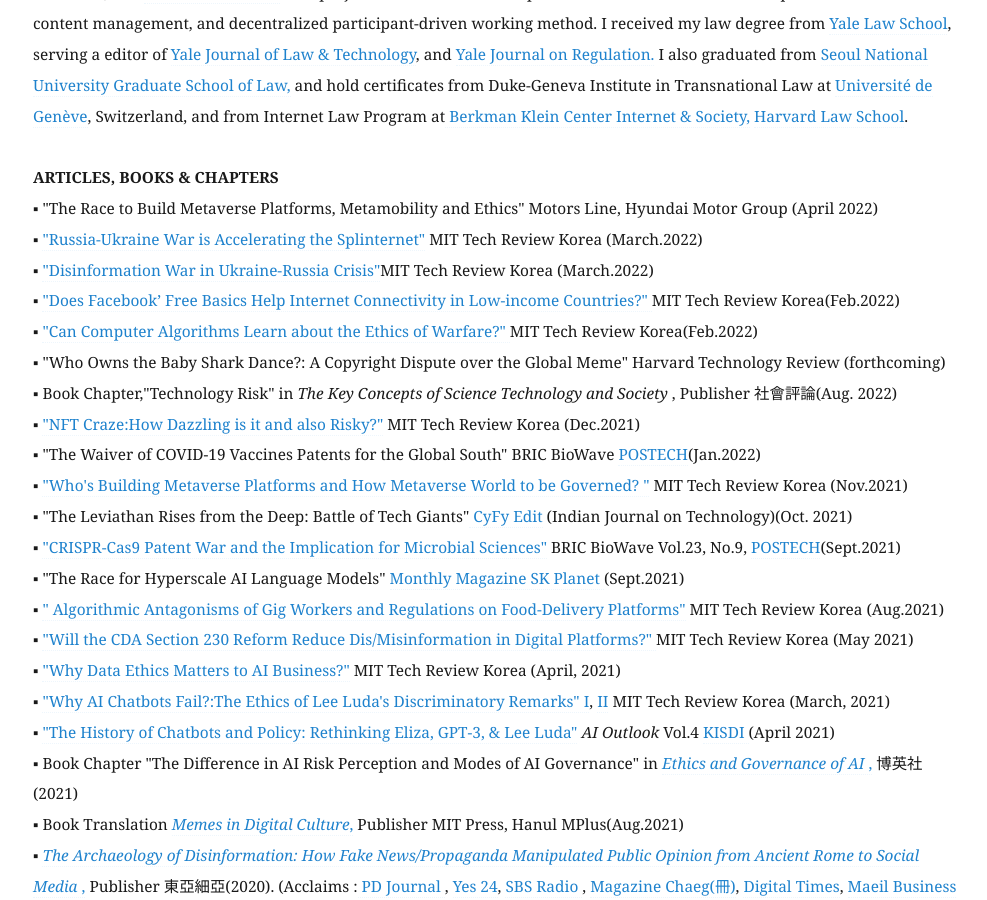
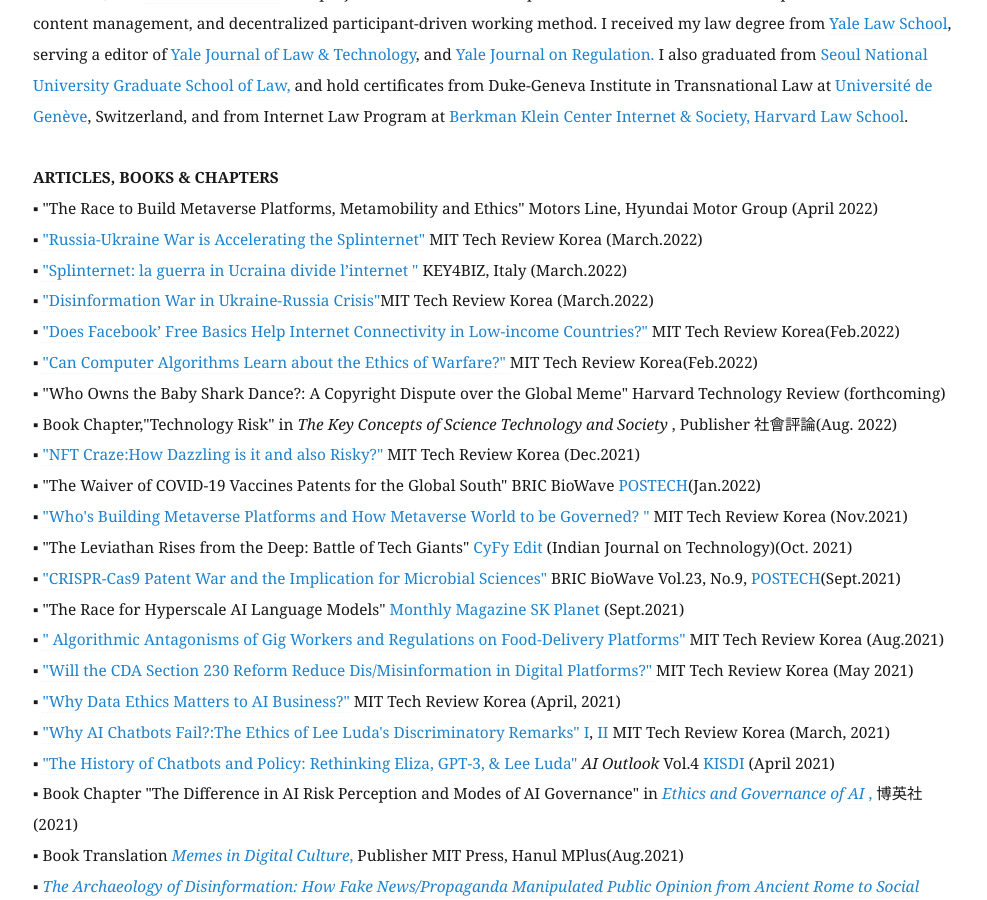
Before and after one commit to eunchangchoi/eunchangchoi.github.io, a Jekyll site: the page built from index.md, in a window 1280 px wide and 900 px high, scrolled down 1774 px. Shown: the whole window, without its empty margins (67-1054 px from the left). Built offline with Jekyll 4.4.1, drawn with Linux system fonts in a browser that asks for light colours.

Commit message:
Update index.md

```diff
--- a/index.md
+++ b/index.md
@@ -35,6 +35,7 @@
  <strong> ARTICLES, BOOKS & CHAPTERS </strong> <br>
 ▪ "The Race to Build Metaverse Platforms, Metamobility and Ethics" Motors Line, Hyundai Motor Group (April 2022)<br>
 ▪ <a href="https://www.technologyreview.kr/%ec%9a%b0%ed%81%ac%eb%9d%bc%ec%9d%b4%eb%82%98-%ec%a0%84%ec%9f%81%ec%9d%b4-%eb%b6%88%eb%9f%ac%ec%98%a8-%ec%8a%a4%ed%94%8c%eb%a6%b0%ed%84%b0%eb%84%b7/">"Russia-Ukraine War is Accelerating the Splinternet"</a> MIT Tech Review Korea (March.2022)<br>
+▪ <a href="https://www.key4biz.it/splinternet-la-guerra-in-ucraina-divide-linternet/396648/">"Splinternet: la guerra in Ucraina divide l’internet "</a> KEY4BIZ, Italy (March.2022)<br>
 ▪  <a href="https://www.technologyreview.kr/%ec%9a%b0%ed%81%ac%eb%9d%bc%ec%9d%b4%eb%82%98-%ec%a0%84%ec%9f%81%ec%9d%98-%ec%9d%b4%eb%a9%b4-%ec%84%9c%eb%b0%a9%ea%b3%bc-%eb%9f%ac%ec%8b%9c%ec%95%84%ec%9d%98-%ed%97%88%ec%9c%84-%ec%a0%95%eb%b3%b4/">"Disinformation War in Ukraine-Russia Crisis"</a>MIT Tech Review Korea (March.2022)<br>
 ▪ <a href="https://www.technologyreview.kr/%ed%8e%98%ec%9d%b4%ec%8a%a4%eb%b6%81%ec%9d%80-%ec%a0%80%ec%86%8c%eb%93%9d-%ea%b5%ad%ea%b0%80%eb%93%a4%ec%9d%98-%ec%9d%b8%ed%84%b0%eb%84%b7-%ec%a0%91%ec%86%8d%ec%9d%84-%eb%8f%95%ea%b3%a0-%ec%9e%88/">"Does Facebook’ Free Basics Help Internet Connectivity in Low-income Countries?" </a> MIT Tech Review Korea(Feb.2022)<br>
 ▪ <a href="https://www.technologyreview.kr/%ec%bb%b4%ed%93%a8%ed%84%b0-%ec%95%8c%ea%b3%a0%eb%a6%ac%eb%93%ac%ec%9d%80-%ec%9c%a4%eb%a6%ac%ec%a0%81-%ec%a0%84%ed%88%ac%eb%b0%a9%eb%b2%95%ec%9d%84-%eb%b0%b0%ec%9a%b8-%ec%88%98-%ec%9e%88%ec%9d%84/"> "Can Computer Algorithms Learn about the Ethics of Warfare?" </a> MIT Tech Review Korea(Feb.2022)<br>
```
